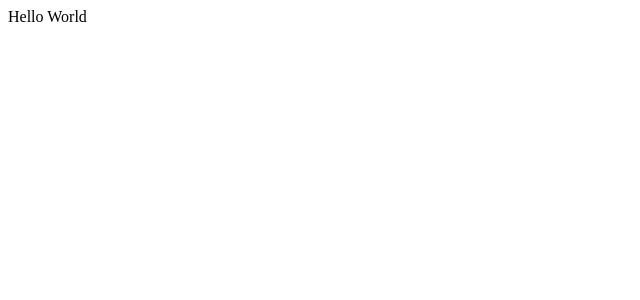
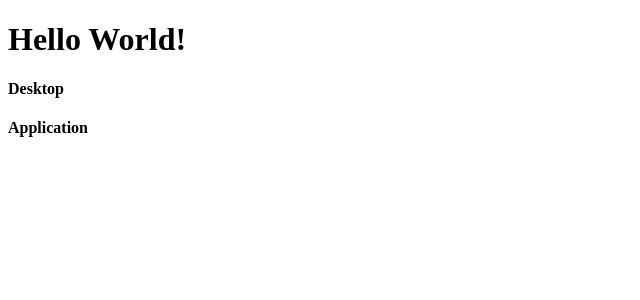
Before and after one commit to dkdam/Fundermental-File-Tree, a React (Create React App) app: page / in a window 1280 px wide. Shown: the top 300 px of the page, without its empty margins (0-640 px from the left). Built offline with nearby package versions, Linux system fonts and the light colour scheme.

Commit message:
Making some components

```diff
--- a/public/index.html
+++ b/public/index.html
@@ -24,7 +24,7 @@
       work correctly both with client-side routing and a non-root public URL.
       Learn how to configure a non-root public URL by running `npm run build`.
     -->
-    <title>React App</title>
+    <title>File Tree</title>
   </head>
   <body>
     <noscript>You need to enable JavaScript to run this app.</noscript>
--- a/src/App.js
+++ b/src/App.js
@@ -1,6 +1,15 @@
 
 function App() {
-  return "Hello World"
+  return <div>
+    <h1>Hello World!</h1>
+    <Folder name="Desktop"/>
+    <Folder name="Application"/>
+
+  </div>
+}
+
+const Folder = (props) => {
+  return <h4>{props.name}</h4>
 }
 
 export default App;
```
